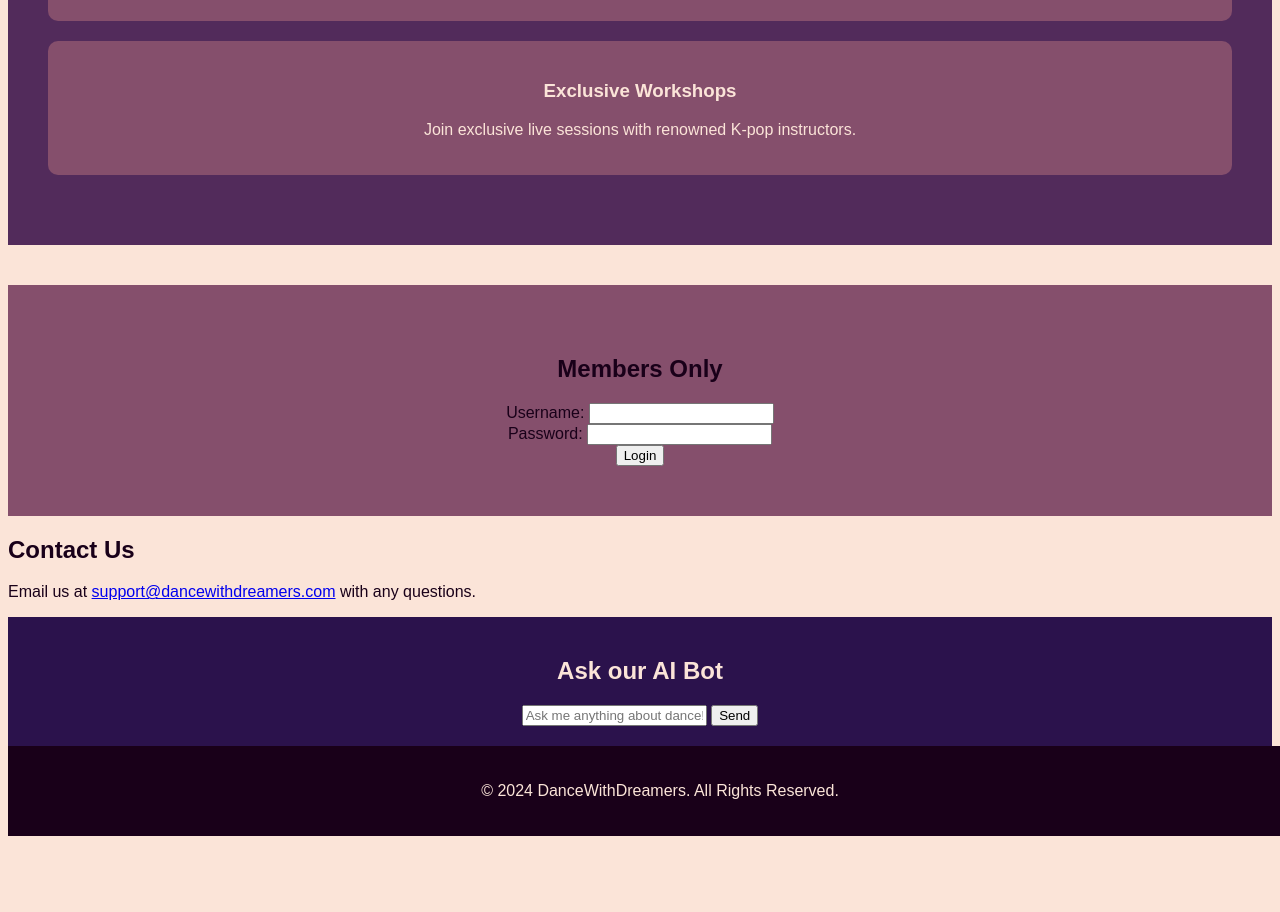
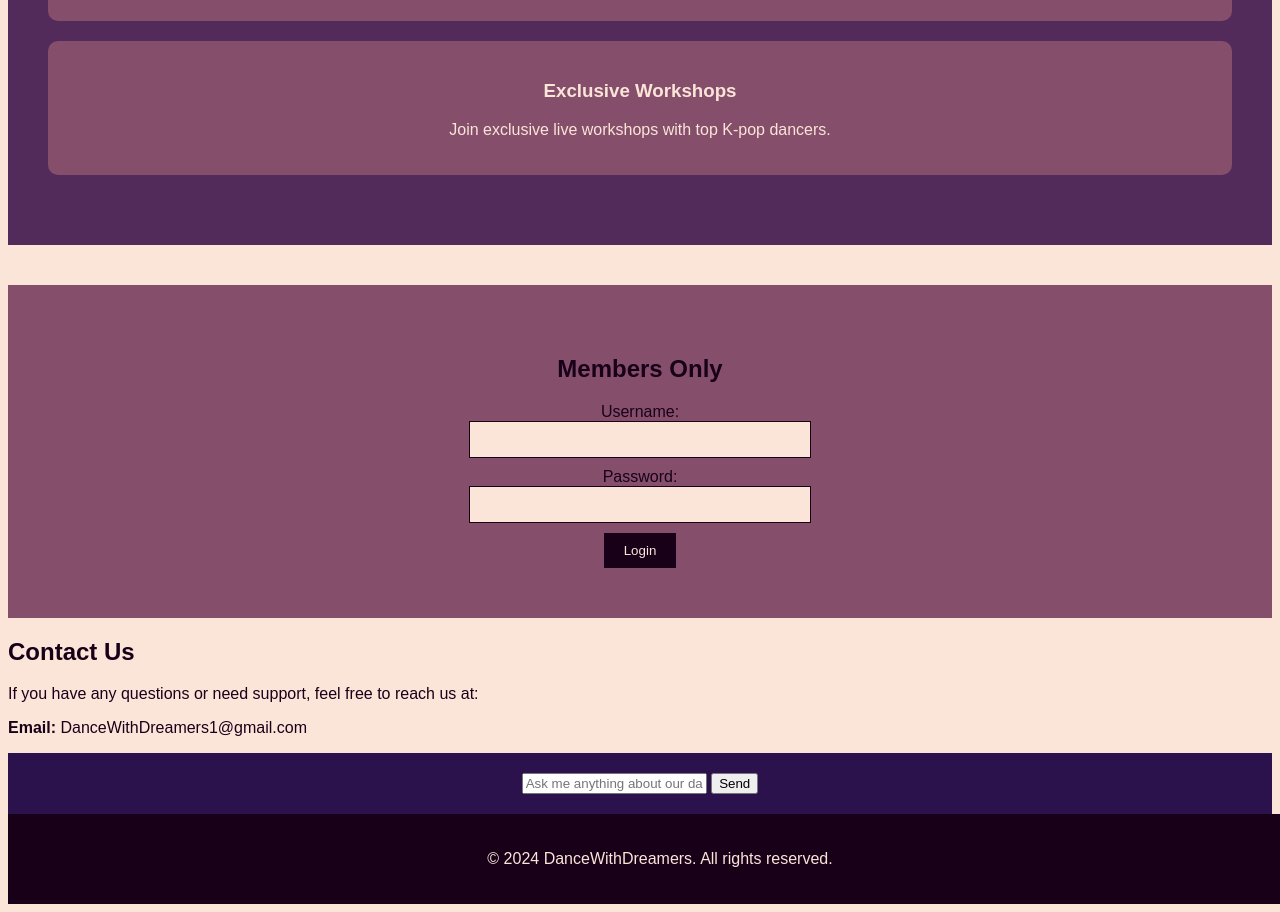
Before and after one commit to nancymein/dancewithdreamers-website, a plain HTML site: page index.html in a window 1280 px wide. Shown: the part 1798-2710 px from the top of the page. Before the commit the page ends 2642 px from the top, so only its background shows below. Drawn offline with Linux system fonts and the light colour scheme.

Commit message:
Update index.html

```diff
--- a/index.html
+++ b/index.html
@@ -15,11 +15,12 @@
                 <li><a href="#services">Services</a></li>
                 <li><a href="#members">Members Only</a></li>
                 <li><a href="#contact">Contact</a></li>
-                <li><a href="tech.html">Tech</a></li>
+                <li><a href="tech.html">Tech</a></li> <!-- Link to tech.html -->
             </ul>
         </nav>
     </header>
 
+    <!-- Hero Section with Video Embed -->
     <section id="hero">
         <div class="hero-content">
             <h1>Master K-pop Choreography</h1>
@@ -57,45 +58,48 @@
             </div>
             <div class="card">
                 <h3>Exclusive Workshops</h3>
-                <p>Join exclusive live sessions with renowned K-pop instructors.</p>
+                <p>Join exclusive live workshops with top K-pop dancers.</p>
             </div>
         </div>
     </section>
 
     <section id="members">
         <h2>Members Only</h2>
-        <div id="login-area">
+        <div class="login-form">
             <form id="loginForm">
                 <label for="username">Username:</label>
-                <input type="text" id="username" required><br>
+                <input type="text" id="username" required>
                 <label for="password">Password:</label>
-                <input type="password" id="password" required><br>
-                <input type="submit" value="Login">
+                <input type="password" id="password" required>
+                <button type="submit">Login</button>
+                <p id="error-message" style="display: none; color: red;">Invalid username or password</p>
             </form>
-            <div id="error-message" style="display:none; color: red;">Incorrect username or password. Please try again.</div>
         </div>
-
-        <div id="members-content" style="display:none;">
-            <h3>Welcome, Group6!</h3>
-            <p>You now have access to exclusive content.</p>
-            <!-- Include members-only content here -->
+        <div id="members-content" style="display: none;">
+            <h3>Welcome, Member!</h3>
+            <p>You now have access to exclusive dance videos and choreography lessons.</p>
         </div>
     </section>
 
     <section id="contact">
         <h2>Contact Us</h2>
-        <p>Email us at <a href="mailto:support@dancewithdreamers.com">support@dancewithdreamers.com</a> with any questions.</p>
+        <p>If you have any questions or need support, feel free to reach us at:</p>
+        <p><strong>Email:</strong> DanceWithDreamers1@gmail.com</p>
     </section>
 
+    <!-- AI Bot Section -->
     <section id="ai-bot">
-        <h2>Ask our AI Bot</h2>
-        <div id="chat-box"></div>
-        <input type="text" id="user-input" placeholder="Ask me anything about dance!">
-        <button id="send-btn">Send</button>
+        <div class="ai-container">
+            <div class="ai-chat">
+                <div id="chat-box"></div>
+                <input type="text" id="user-input" placeholder="Ask me anything about our dance classes...">
+                <button id="send-btn">Send</button>
+            </div>
+        </div>
     </section>
 
     <footer>
-        <p>&copy; 2024 DanceWithDreamers. All Rights Reserved.</p>
+        <p>&copy; 2024 DanceWithDreamers. All rights reserved.</p>
     </footer>
 
     <script src="scripts.js"></script>
```
